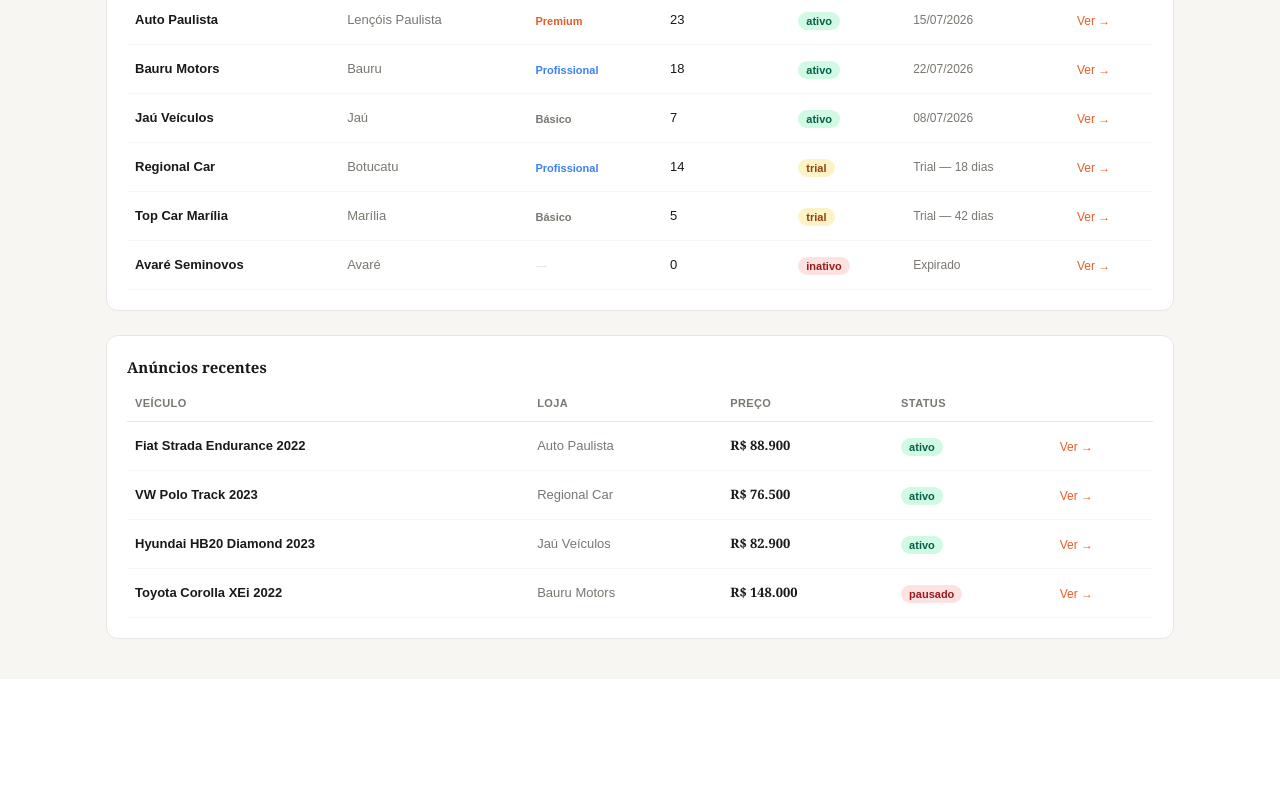
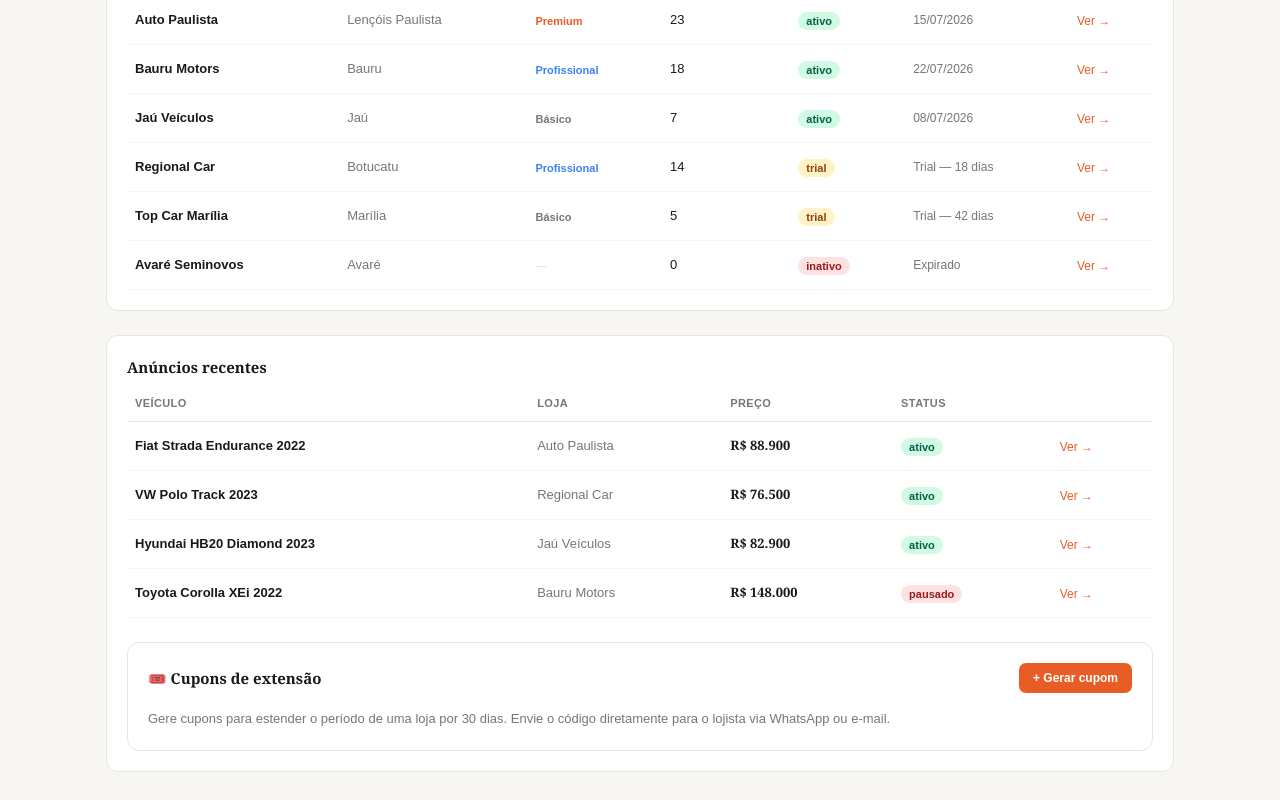
Before and after one commit to rafaelferrazf-hash/autoregiao, a Next.js app: page /admin in a window 1280 px wide. Shown: the part 663-1463 px from the top of the page. Before the commit the page ends 1342 px from the top, so only its background shows below. Built offline with nearby package versions, Linux system fonts and the light colour scheme.

Commit message:
bloco cupons no admin

```diff
--- a/app/admin/page.tsx
+++ b/app/admin/page.tsx
@@ -249,6 +249,29 @@
               </div>
             ))}
           </div>
+          {/* CUPONS */}
+        <div style={{ background: "#fff", border: "1.5px solid #E8E6E1", borderRadius: 12, padding: "20px", marginTop: 24 }}>
+          <div style={{ display: "flex", justifyContent: "space-between", alignItems: "center", marginBottom: 16 }}>
+            <div style={{ fontFamily: "Georgia, serif", fontSize: 15, fontWeight: 700, color: "#1A1917" }}>🎟️ Cupons de extensão</div>
+            <button onClick={() => gerarCupom()} style={{ padding: "6px 14px", background: "#E85D26", border: "none", borderRadius: 7, color: "#fff", fontSize: 12, fontWeight: 600, cursor: "pointer" }}>+ Gerar cupom</button>
+          </div>
+          {cupomGerado && (
+            <div style={{ background: "#D1FAE5", border: "1.5px solid #6EE7B7", borderRadius: 10, padding: "16px", marginBottom: 16, display: "flex", alignItems: "center", justifyContent: "space-between", flexWrap: "wrap", gap: 10 }}>
+              <div>
+                <div style={{ fontSize: 11, color: "#065F46", fontWeight: 600, marginBottom: 4 }}>CUPOM GERADO COM SUCESSO</div>
+                <div style={{ fontFamily: "Georgia, serif", fontSize: 24, fontWeight: 800, color: "#065F46", letterSpacing: 2 }}>{cupomGerado}</div>
+                <div style={{ fontSize: 12, color: "#065F46", marginTop: 4 }}>Válido para 1 uso · Estende por 30 dias</div>
+              </div>
+              <button onClick={() => { navigator.clipboard.writeText(cupomGerado); alert("Copiado!"); }}
+                style={{ padding: "8px 16px", background: "#065F46", color: "#fff", border: "none", borderRadius: 7, fontSize: 12, fontWeight: 600, cursor: "pointer" }}>
+                📋 Copiar
+              </button>
+            </div>
+          )}
+          <div style={{ fontSize: 13, color: "#7A7670", lineHeight: 1.6 }}>
+            Gere cupons para estender o período de uma loja por 30 dias. Envie o código diretamente para o lojista via WhatsApp ou e-mail.
+          </div>
+        </div>
         </div>
       </div>
     </main>
```
